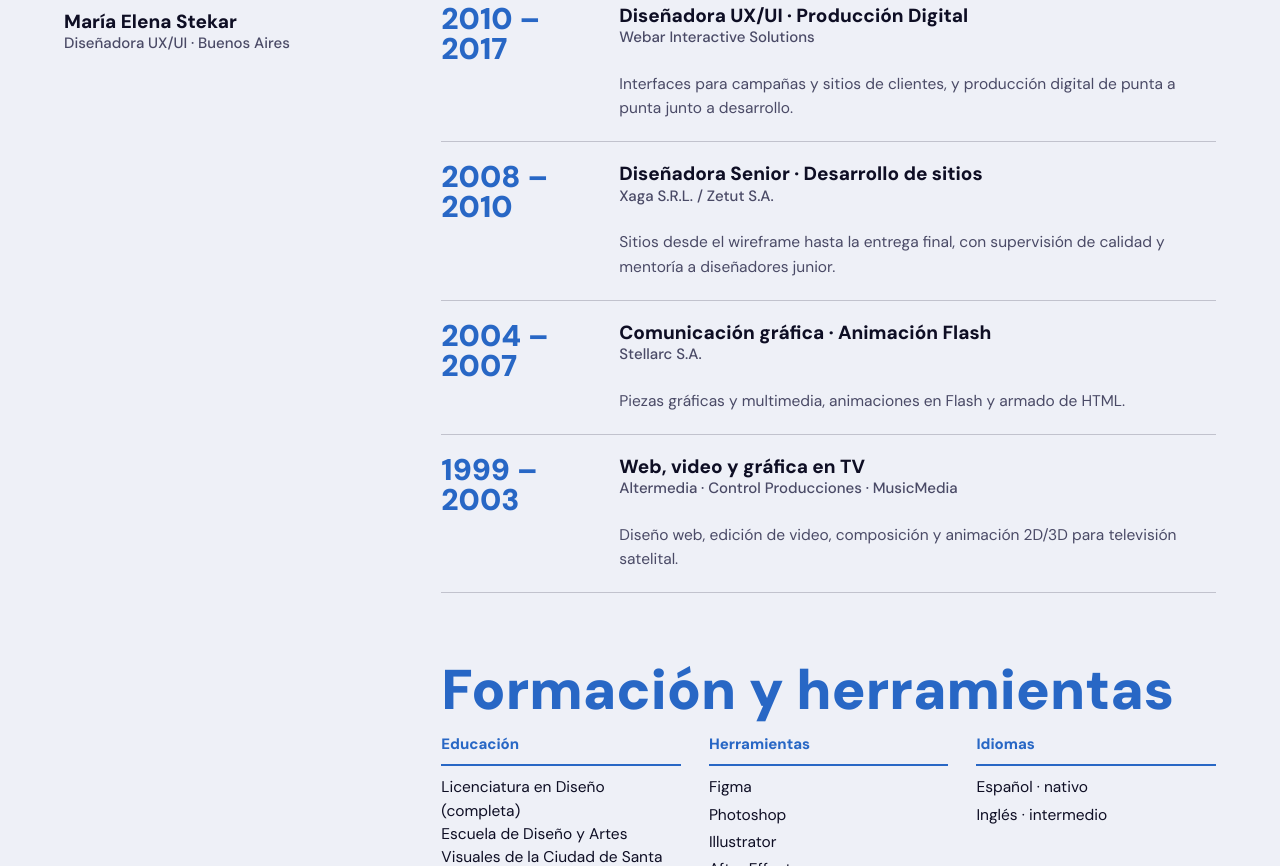
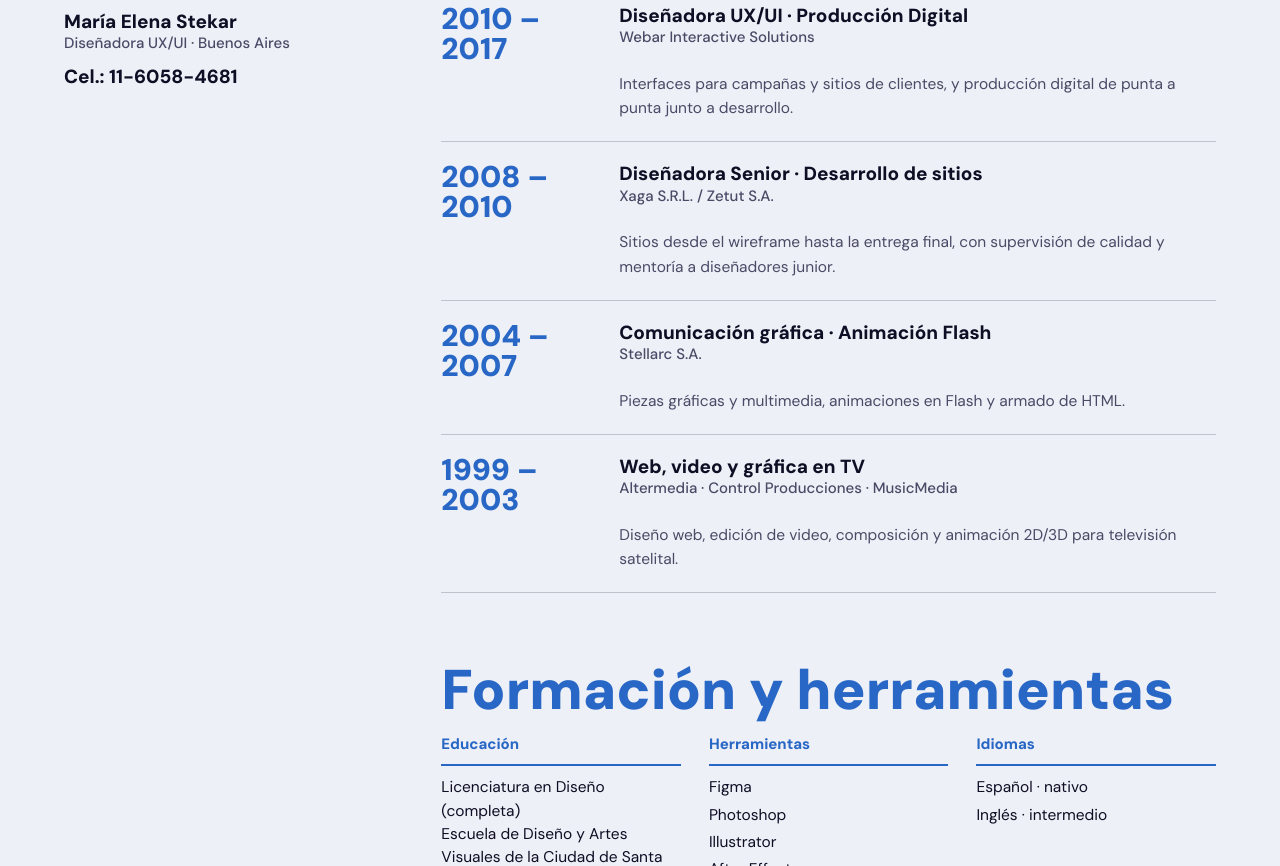
Before and after one commit to MeleSte/mi-portfolio, a plain HTML site: page index.html in a window 1280 px wide. Shown: the part 7559-8425 px from the top of the page. Drawn offline with Linux system fonts and the light colour scheme.

Commit message:
Update index.html

```diff
--- a/index.html
+++ b/index.html
@@ -275,6 +275,7 @@ footer a{text-decoration:none}footer a:hover{text-decoration:underline}
   <h2 class="d">CV</h2>
   <figure class="ph" style="--img:url('images/yo.jpg')"></figure>
   <p class="name">María Elena Stekar<span>Diseñadora UX/UI · Buenos Aires</span></p>
+  <p class="name">Cel.: 11-6058-4681</p>
  </div>
  <div class="cvbody">
   <div class="bio">
```
